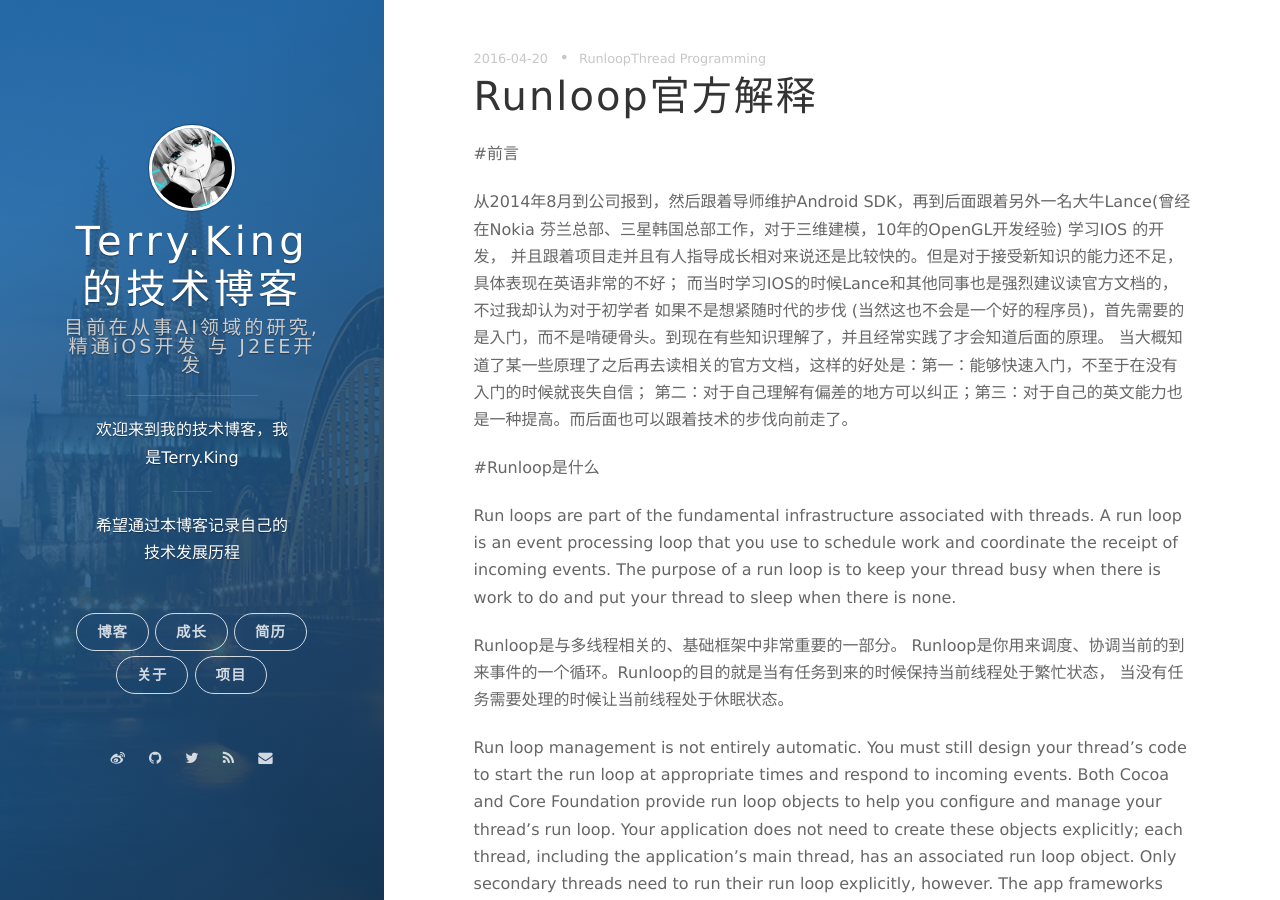
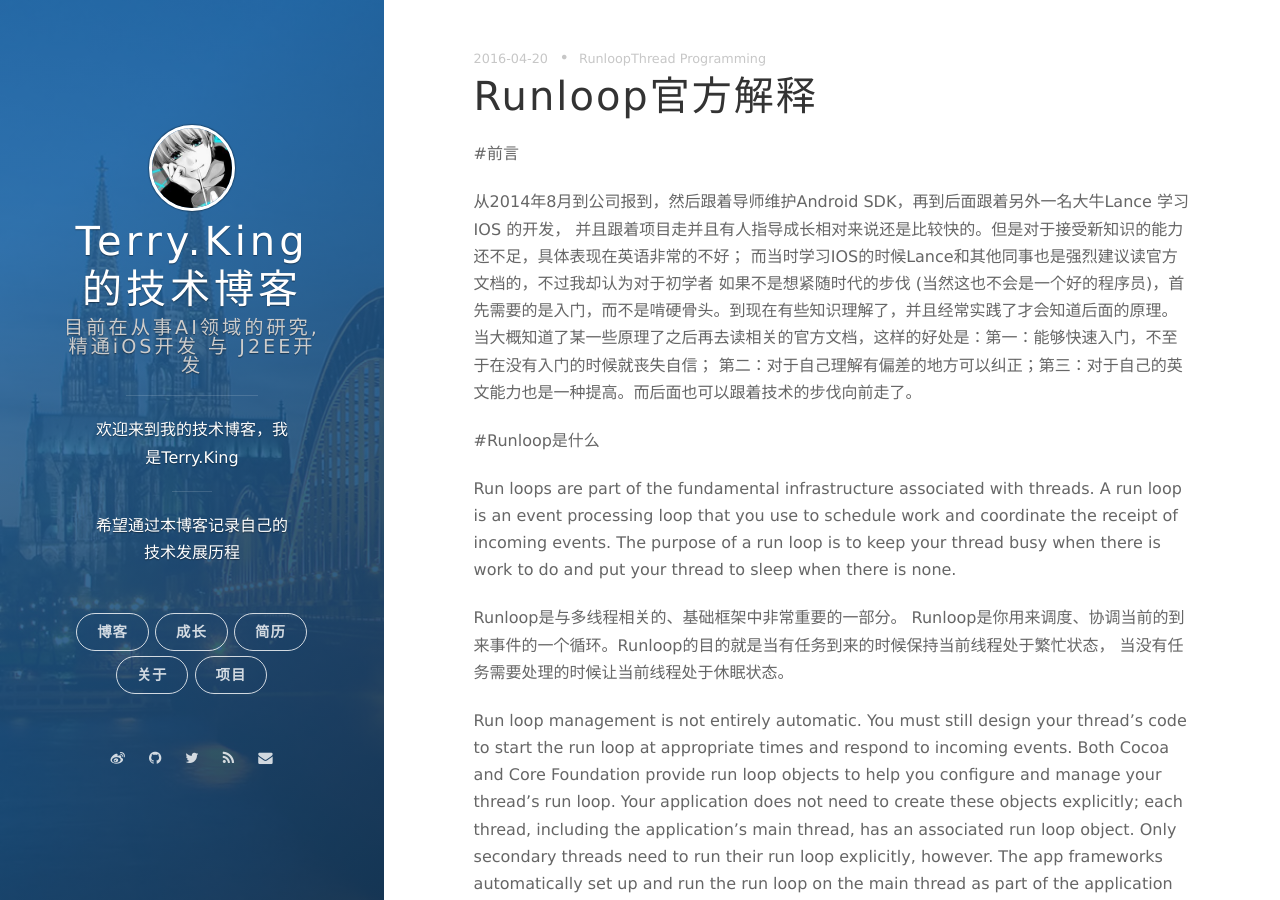
Before and after one commit to terryKing1992/terryKing1992.github.io, a Jekyll site: the page built from _posts/2016-02-21-runloop-programing-guide.md, in a window 1280 px wide and 900 px high. Built offline with Jekyll 4.4.1, drawn with Linux system fonts in a browser that asks for light colours; nearby versions of some CDN libraries; comment, search, counter and statistics services are not loaded.

Commit message:
修改博客部分内容

```diff
--- a/_posts/2016-02-21-runloop-programing-guide.md
+++ b/_posts/2016-02-21-runloop-programing-guide.md
@@ -7,8 +7,7 @@ tags: [Runloop, Thread Programming]
 
 #前言
 
-从2014年8月到公司报到，然后跟着导师维护Android SDK，再到后面跟着另外一名大牛Lance(曾经在Nokia
-芬兰总部、三星韩国总部工作，对于三维建模，10年的OpenGL开发经验) 学习IOS 的开发，
+从2014年8月到公司报到，然后跟着导师维护Android SDK，再到后面跟着另外一名大牛Lance 学习IOS 的开发，
 并且跟着项目走并且有人指导成长相对来说还是比较快的。但是对于接受新知识的能力还不足，具体表现在英语非常的不好；
 而当时学习IOS的时候Lance和其他同事也是强烈建议读官方文档的，不过我却认为对于初学者 如果不是想紧随时代的步伐
 (当然这也不会是一个好的程序员)，首先需要的是入门，而不是啃硬骨头。到现在有些知识理解了，并且经常实践了才会知道后面的原理。
```
